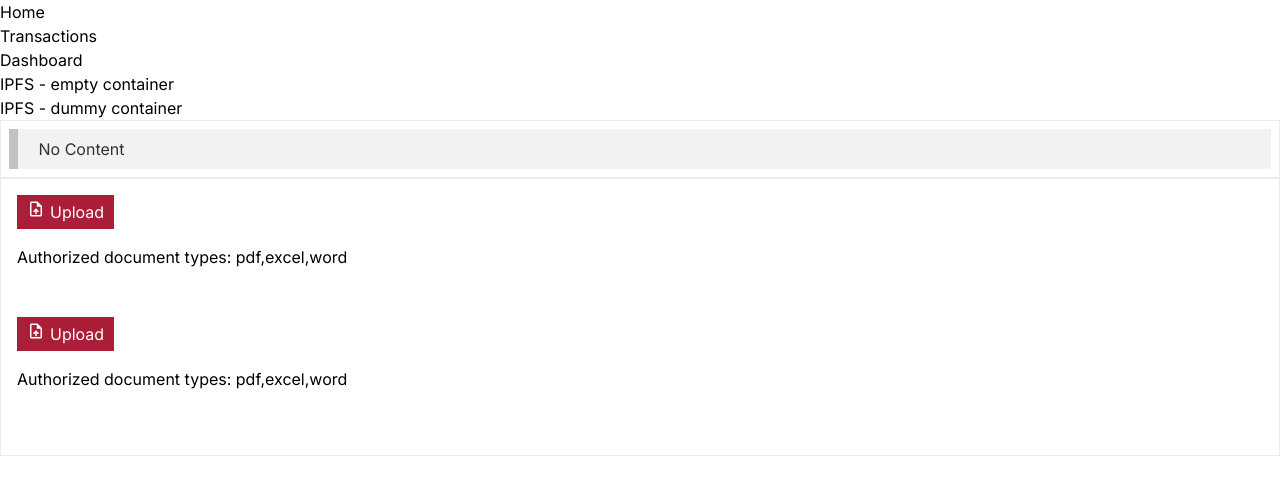
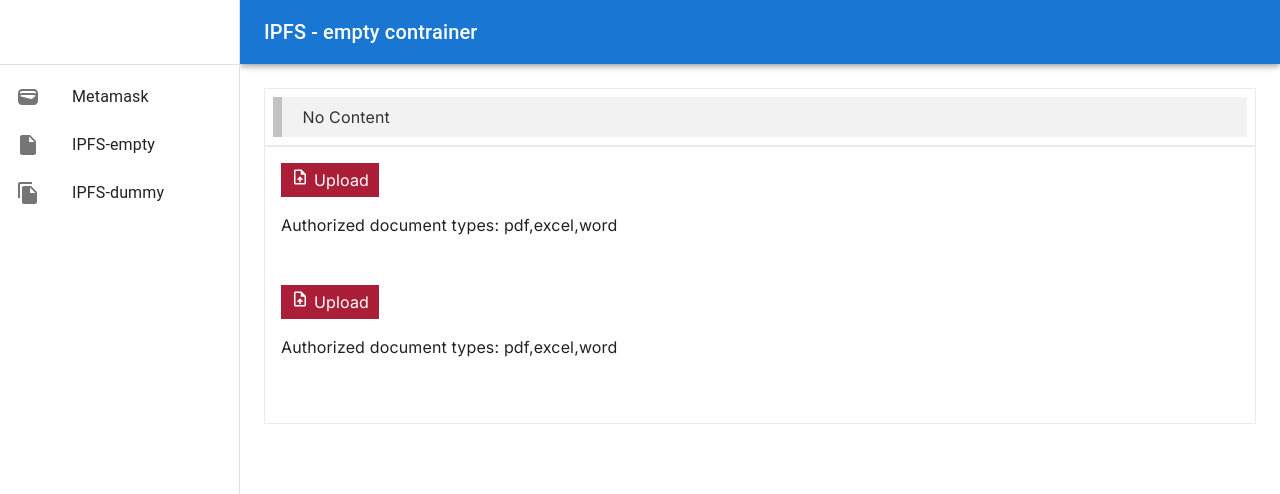
Before and after one commit to dimitardanailov/portfolio, a Next.js app in the folder apps/frontend/: page /ipfs/empty in a window 1280 px wide. Shown: the top 494 px of the page. Built offline with nearby package versions, Linux system fonts and the light colour scheme.

Commit message:
The project is able to use metamask.

```diff
--- a/apps/frontend/src/app/(home)/HomePage.tsx
+++ b/apps/frontend/src/app/(home)/Content.tsx
@@ -1,11 +1,8 @@
 'use client'
-
-import type {NextPage} from 'next'
 
 import styled from 'styled-components'
 
 import {useEffect} from 'react'
-import NavBar from '@/components/NavBar'
 import Wallet from '@/components/Web3/Metamask/Wallet'
 
 import {useListen} from '@/hooks/useListen'
@@ -19,7 +16,7 @@ const WalletBox = styled.div`
   padding: 2 rem;
 `
 
-const HomePage: NextPage = () => {
+const Content = () => {
   const {dispatch} = useMetamask()
   const listen = useListen()
 
@@ -50,15 +47,10 @@ const HomePage: NextPage = () => {
   }, [])
 
   return (
-    <>
-      <div>
-        <NavBar />
-      </div>
-      <WalletBox>
-        <Wallet />
-      </WalletBox>
-    </>
+    <WalletBox>
+      <Wallet />
+    </WalletBox>
   )
 }
 
-export default HomePage
+export default Content
--- a/apps/frontend/src/app/(home)/page.tsx
+++ b/apps/frontend/src/app/(home)/page.tsx
@@ -1,12 +1,37 @@
 'use client'
 
-import HomePage from './HomePage'
+import type {NextPage} from 'next'
+
+import Content from './Content'
 import LayoutProvider from '@/providers/LayoutProvider'
 
-export default function Home() {
+import Layout from '@/components/MainLayout'
+import LeftDrawer from '@/components/Drawers/LeftDrawer'
+import {menuItems} from '@/menu'
+
+import {drawerWidth} from '@/config/layout'
+
+const Title = () => {
+  return 'Metamask'
+}
+
+const PageContent = () => {
   return (
     <LayoutProvider>
-      <HomePage />
+      <Content />
     </LayoutProvider>
   )
 }
+
+const Page: NextPage = () => {
+  return (
+    <Layout
+      PageContent={PageContent}
+      HeaderTitle={Title}
+      drawerWidth={drawerWidth}
+      LeftDrawer={<LeftDrawer items={menuItems} />}
+    />
+  )
+}
+
+export default Page
--- /dev/null
+++ b/apps/frontend/src/app/ipfs/dummy/Content.tsx
@@ -0,0 +1,32 @@
+import {useState} from 'react'
+
+import {FileType, UIAttachmentRole} from '@/enums'
+import {IPFSFile} from '@/classes'
+
+import IPFSContainer from '../components/IPFSContainer'
+
+import {generateDummyAttachments} from '@/dummy/attachments'
+
+function Content() {
+  const dummyQueueAttachments = generateDummyAttachments(
+    UIAttachmentRole.AttachmentCandidateRole,
+  )
+
+  const dummyStoredAttachments = generateDummyAttachments(
+    UIAttachmentRole.AttachmentStoredRole,
+  )
+
+  const dummyAttachments = dummyQueueAttachments.concat(dummyStoredAttachments)
+  const [attachments, setAttachments] = useState<IPFSFile[]>(dummyAttachments)
+  const allowedFiles = [FileType.PDF, FileType.EXCEL, FileType.WORD]
+
+  return (
+    <IPFSContainer
+      allowedFiles={allowedFiles}
+      attachments={attachments}
+      setAttachments={setAttachments}
+    />
+  )
+}
+
+export default Content
--- a/apps/frontend/src/app/ipfs/dummy/page.tsx
+++ b/apps/frontend/src/app/ipfs/dummy/page.tsx
@@ -1,40 +1,28 @@
 'use client'
 
-import {useState} from 'react'
+import type {NextPage} from 'next'
 
-import NavBar from '@/components/NavBar'
-import {FileType, UIAttachmentRole} from '@/enums'
-import {IPFSFile} from '@/classes'
+import Layout from '@/components/MainLayout'
+import LeftDrawer from '@/components/Drawers/LeftDrawer'
+import {menuItems} from '@/menu'
 
-import IPFSContainer from '../components/IPFSContainer'
+import {drawerWidth} from '@/config/layout'
 
-import {generateDummyAttachments} from '@/dummy/attachments'
+import Content from './Content'
 
-export default function Page() {
-  const dummyQueueAttachments = generateDummyAttachments(
-    UIAttachmentRole.AttachmentCandidateRole,
-  )
+const Title = () => {
+  return 'IPFS - dummy contrainer'
+}
 
-  const dummyStoredAttachments = generateDummyAttachments(
-    UIAttachmentRole.AttachmentStoredRole,
-  )
-
-  const dummyAttachments = dummyQueueAttachments.concat(dummyStoredAttachments)
-  const [attachments, setAttachments] = useState<IPFSFile[]>(dummyAttachments)
-  const allowedFiles = [FileType.PDF, FileType.EXCEL, FileType.WORD]
-
+const Page: NextPage = () => {
   return (
-    <>
-      <div>
-        <NavBar />
-      </div>
-      <section>
-        <IPFSContainer
-          allowedFiles={allowedFiles}
-          attachments={attachments}
-          setAttachments={setAttachments}
-        />
-      </section>
-    </>
+    <Layout
+      PageContent={Content}
+      HeaderTitle={Title}
+      drawerWidth={drawerWidth}
+      LeftDrawer={<LeftDrawer items={menuItems} />}
+    />
   )
 }
+
+export default Page
--- /dev/null
+++ b/apps/frontend/src/app/ipfs/empty/Content.tsx
@@ -0,0 +1,20 @@
+import {useState} from 'react'
+
+import IPFSFile from '@/classes/ipfs-file'
+import {FileType} from '@/enums'
+
+import IPFSContainer from '../components/IPFSContainer'
+
+const Content = () => {
+  const [attachments, setAttachments] = useState<IPFSFile[]>([])
+  const allowedFiles = [FileType.PDF, FileType.EXCEL, FileType.WORD]
+  return (
+    <IPFSContainer
+      allowedFiles={allowedFiles}
+      attachments={attachments}
+      setAttachments={setAttachments}
+    />
+  )
+}
+
+export default Content
--- a/apps/frontend/src/app/ipfs/empty/page.tsx
+++ b/apps/frontend/src/app/ipfs/empty/page.tsx
@@ -1,29 +1,28 @@
 'use client'
 
-import {useState} from 'react'
+import type {NextPage} from 'next'
 
-import IPFSFile from '@/classes/ipfs-file'
-import {FileType} from '@/enums'
+import Layout from '@/components/MainLayout'
+import LeftDrawer from '@/components/Drawers/LeftDrawer'
+import {menuItems} from '@/menu'
 
-import NavBar from '@/components/NavBar'
-import IPFSContainer from '../components/IPFSContainer'
+import {drawerWidth} from '@/config/layout'
 
-export default function Page() {
-  const [attachments, setAttachments] = useState<IPFSFile[]>([])
-  const allowedFiles = [FileType.PDF, FileType.EXCEL, FileType.WORD]
+import Content from './Content'
 
+const Title = () => {
+  return 'IPFS - empty contrainer'
+}
+
+const Page: NextPage = () => {
   return (
-    <>
-      <div>
-        <NavBar />
-      </div>
-      <section>
-        <IPFSContainer
-          allowedFiles={allowedFiles}
-          attachments={attachments}
-          setAttachments={setAttachments}
-        />
-      </section>
-    </>
+    <Layout
+      PageContent={Content}
+      HeaderTitle={Title}
+      drawerWidth={drawerWidth}
+      LeftDrawer={<LeftDrawer items={menuItems} />}
+    />
   )
 }
+
+export default Page
--- a/apps/frontend/src/components/NavBar.tsx
+++ /dev/null
@@ -1,25 +0,0 @@
-import Link from 'next/link'
-
-export default function NavBar() {
-  return (
-    <nav>
-      <ul>
-        <li>
-          <Link href="/">Home</Link>
-        </li>
-        <li>
-          <Link href="/transactions">Transactions</Link>
-        </li>
-        <li>
-          <Link href="/dashboard">Dashboard</Link>
-        </li>
-        <li>
-          <Link href="/ipfs/empty">IPFS - empty container</Link>
-        </li>
-        <li>
-          <Link href="/ipfs/dummy">IPFS - dummy container</Link>
-        </li>
-      </ul>
-    </nav>
-  )
-}
--- a/apps/frontend/src/menu/index.tsx
+++ b/apps/frontend/src/menu/index.tsx
@@ -26,7 +26,7 @@ export const IPFSEmpty: MenuItem = {
 export const IPFSDummy: MenuItem = {
   key: 'ipfs-dummy-container',
   text: 'IPFS-dummy',
-  href: '/ipfs/empty',
+  href: '/ipfs/dummy',
   Icon: <FileCopyIcon />,
 }
 
```
